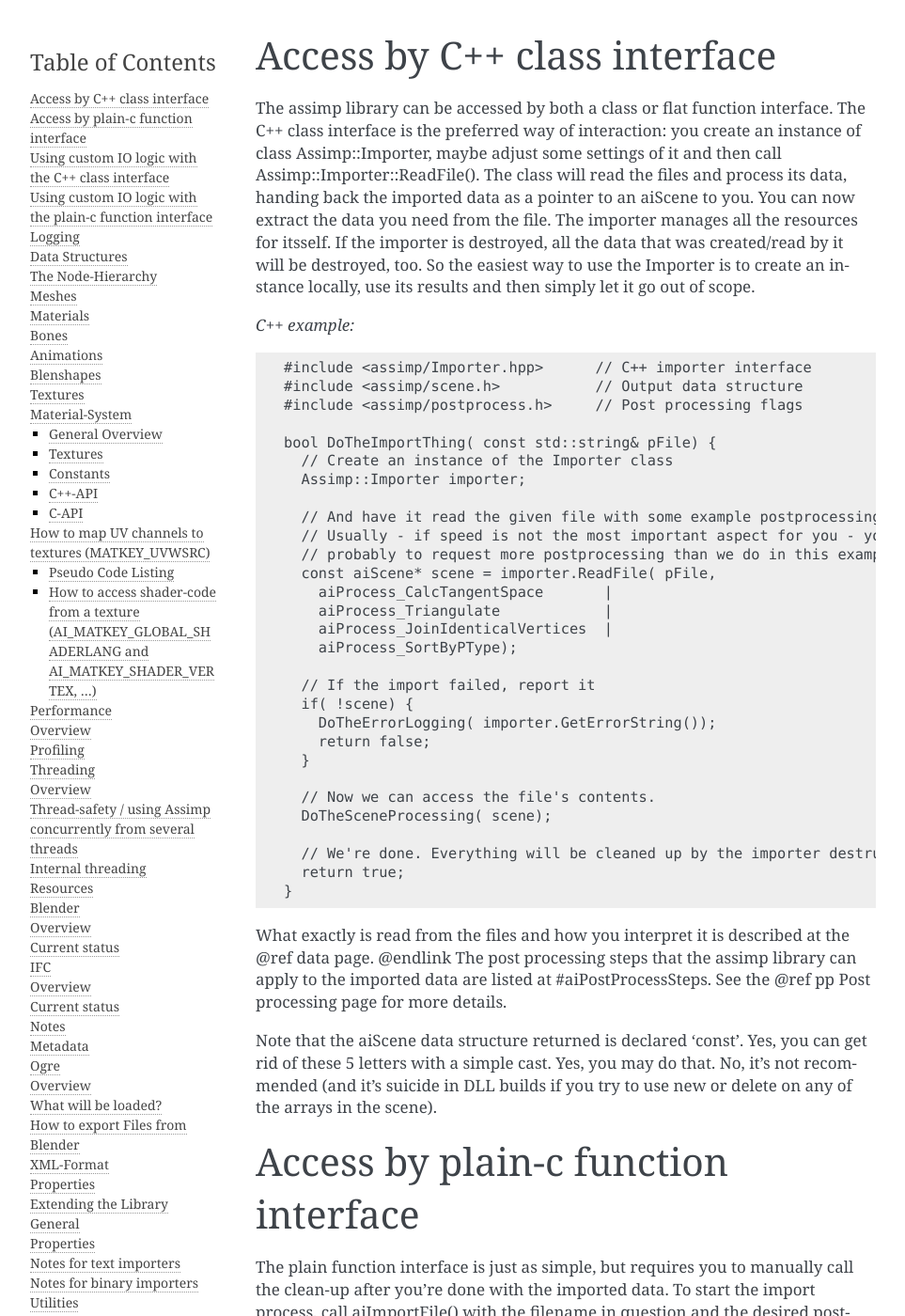
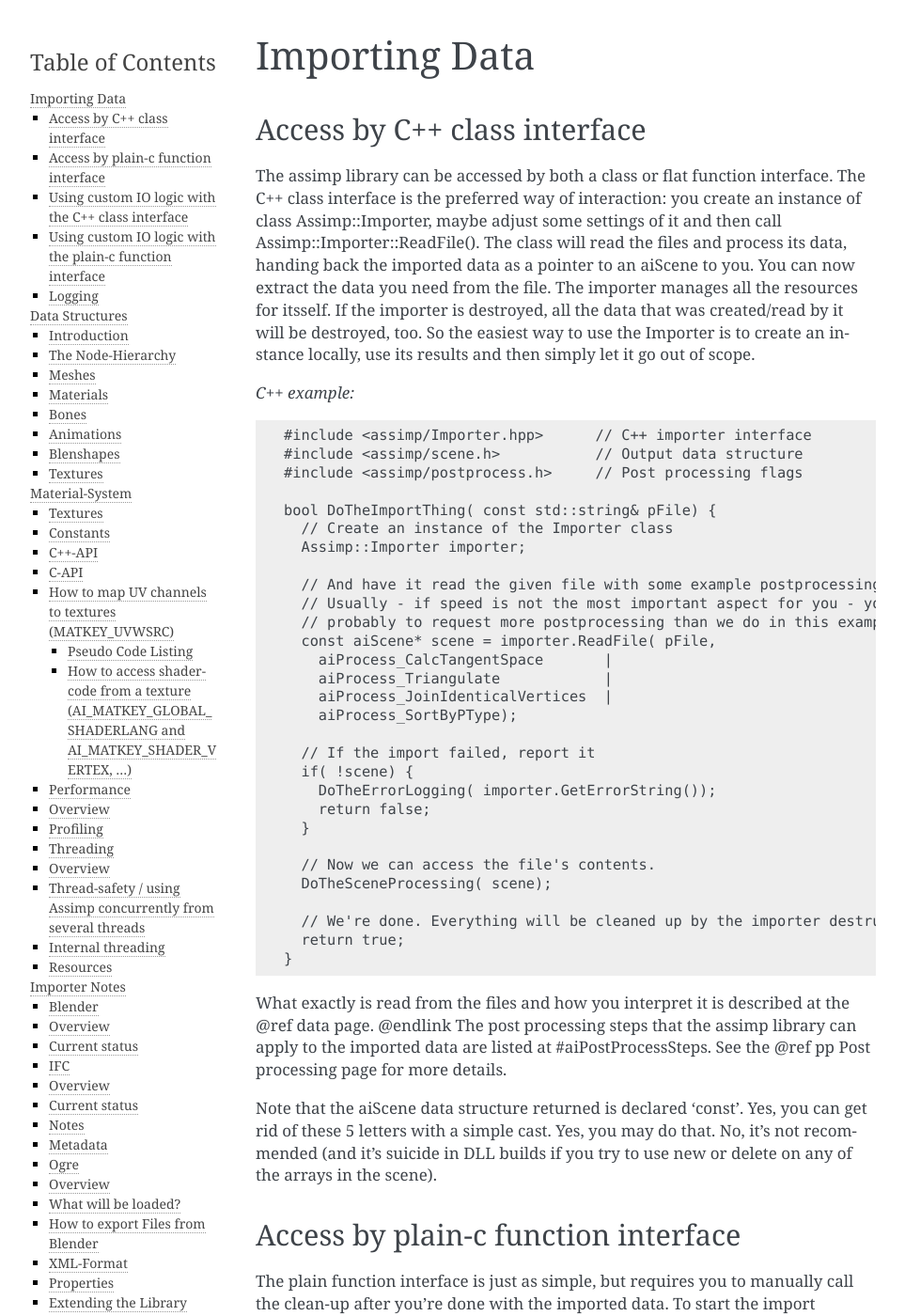
Before and after one commit to assimp/assimp-docs, a Sphinx documentation site: the page built from source/usage/use_the_lib.rst, in a window 1280 px wide and 1400 px high. Shown: the whole window at 94% size, without its empty margins (148-1111 px from the left). Built offline with Sphinx 7.4.7, drawn with Linux system fonts in a browser that asks for light colours; some of the changed text lies outside the part shown.

Commit message:
Fix the treeview

```diff
--- a/source/usage/use_the_lib.rst
+++ b/source/usage/use_the_lib.rst
@@ -1,4 +1,7 @@
 .. _ai_access_cpp:
+
+Importing Data
+==============
 
 Access by C++ class interface
 -----------------------------
@@ -267,7 +270,10 @@
 .. _ai_data:
 
 Data Structures
----------------
+===============
+
+Introduction
+------------
 
 The assimp library returns the imported data in a collection of structures. aiScene forms the root
 of the data, from here you gain access to all the nodes, meshes, materials, animations or textures
@@ -536,7 +542,7 @@
 .. _ai_materials:
 
 Material-System
----------------
+===============
 
 General Overview
 ################################
@@ -553,7 +559,7 @@
 .. _ai_mat_tex:
 
 Textures
-################
+--------
 
 Textures are organized in stacks, each stack being evaluated independently. The final color value from a particular texture stack is used in the shading equation.
 For example, the computed color value of the diffuse texture stack (aiTextureType_DIFFUSE) is multiplied with the amount of incoming diffuse light to obtain the
@@ -591,7 +597,7 @@
 .. _ai_keys:
 
 Constants
-##################
+---------
 
 All material key constants start with 'AI_MATKEY' as a prefix.
 
@@ -758,7 +764,7 @@
 .. _ai_cpp:
 
 C++-API
-##############
+-------
 
 Retrieving a property from a material is done using various utility functions. For C++ it's simply calling aiMaterial::Get()
 
@@ -792,7 +798,7 @@
 .. _ai_c:
 
 C-API
-#########
+-----
 
 For good old C it's slightly different. Take a look at the aiGetMaterialGet<data-type> functions.
 
```
